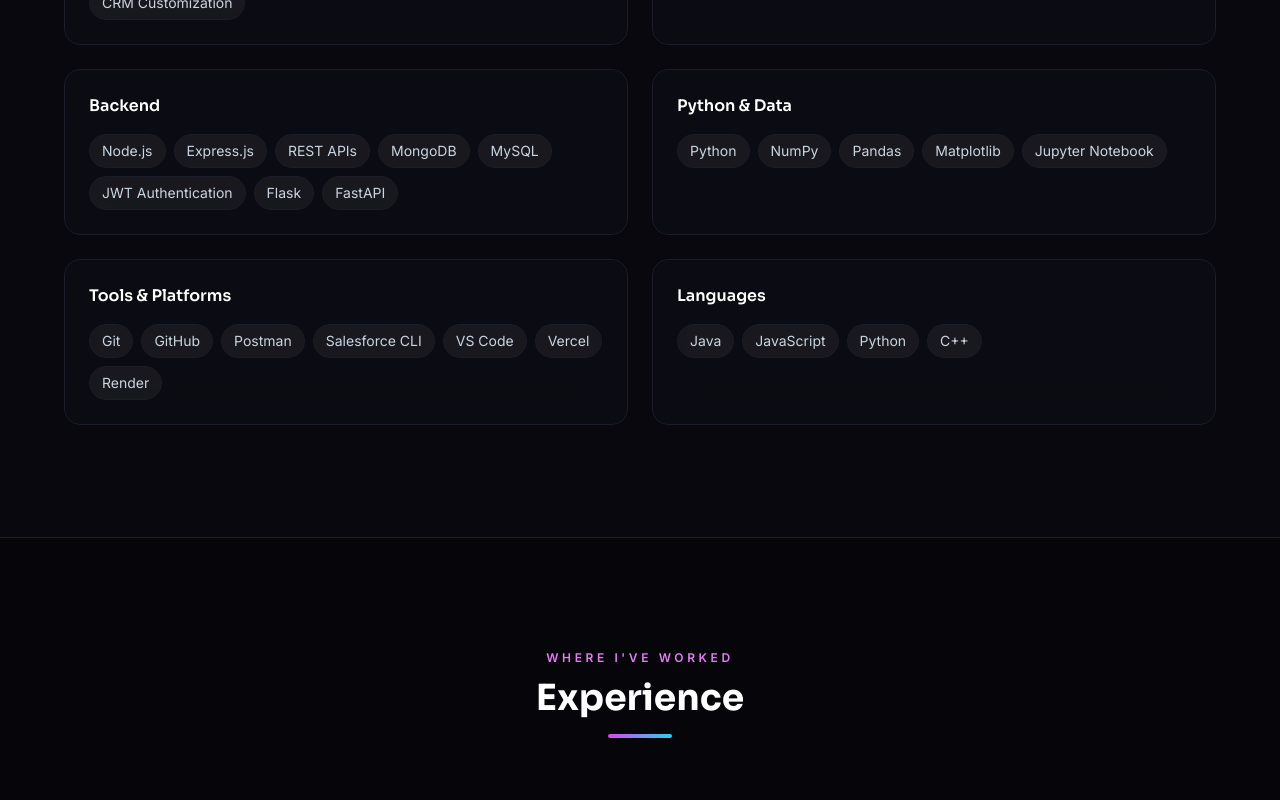
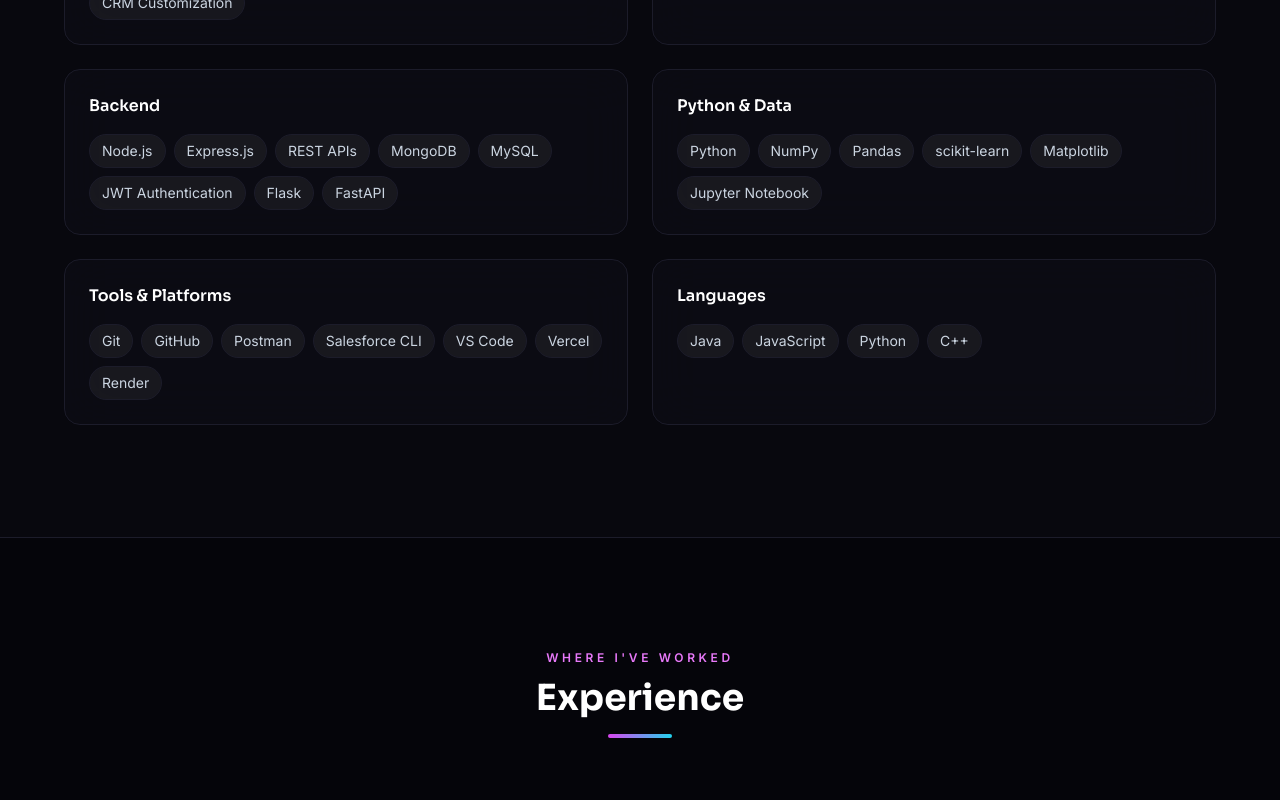
Before and after one commit to Manish367/Portfolio, a React (Vite) app: page / in a window 1280 px wide. Shown: the part 1920-2720 px from the top of the page. Built offline with nearby package versions, Linux system fonts and the light colour scheme.

Commit message:
Update portfolio.js with new skills and project info
Added scikit-learn to Python & Data skills and updated SupportIQ project details.

```diff
--- a/src/data/portfolio.js
+++ b/src/data/portfolio.js
@@ -43,7 +43,7 @@
   },
   {
     group: 'Python & Data',
-    items: ['Python', 'NumPy', 'Pandas', 'Matplotlib', 'Jupyter Notebook']
+    items: ['Python', 'NumPy', 'Pandas', 'scikit-learn', 'Matplotlib', 'Jupyter Notebook']
   },
   {
     group: 'Tools & Platforms',
@@ -104,6 +104,17 @@
 ];
 
 export const projects = [
+    {
+    name: 'SupportIQ',
+    repo: 'SupportIQ',
+    tagline: 'ML-powered support-ticket triage with human review and incident detection',
+    description:
+      'A full-stack support desk where a scikit-learn model (TF-IDF + logistic regression) predicts each ticket\'s category and priority with a confidence score, sends uncertain tickets to a human review queue, and stores agent corrections for retraining. Incident Radar groups similar recent tickets as possible shared incidents. Evaluated on ~2,450 held-out tickets across 10 queues (69.5% accuracy vs a 29% baseline), with a glassmorphism UI.',
+    tech: ['React', 'Vite', 'Node.js', 'Express', 'MongoDB', 'FastAPI', 'scikit-learn', 'Python'],
+    note: 'Hosted on free tiers: if the demo has been idle, the first load can take about a minute to wake up.',
+    live: 'https://support-iq-beta.vercel.app',
+    github: 'https://github.com/Manish367/SupportIQ'
+  },
     {
     name: 'AgriConnect',
     repo: 'Agri-Connect',
```
